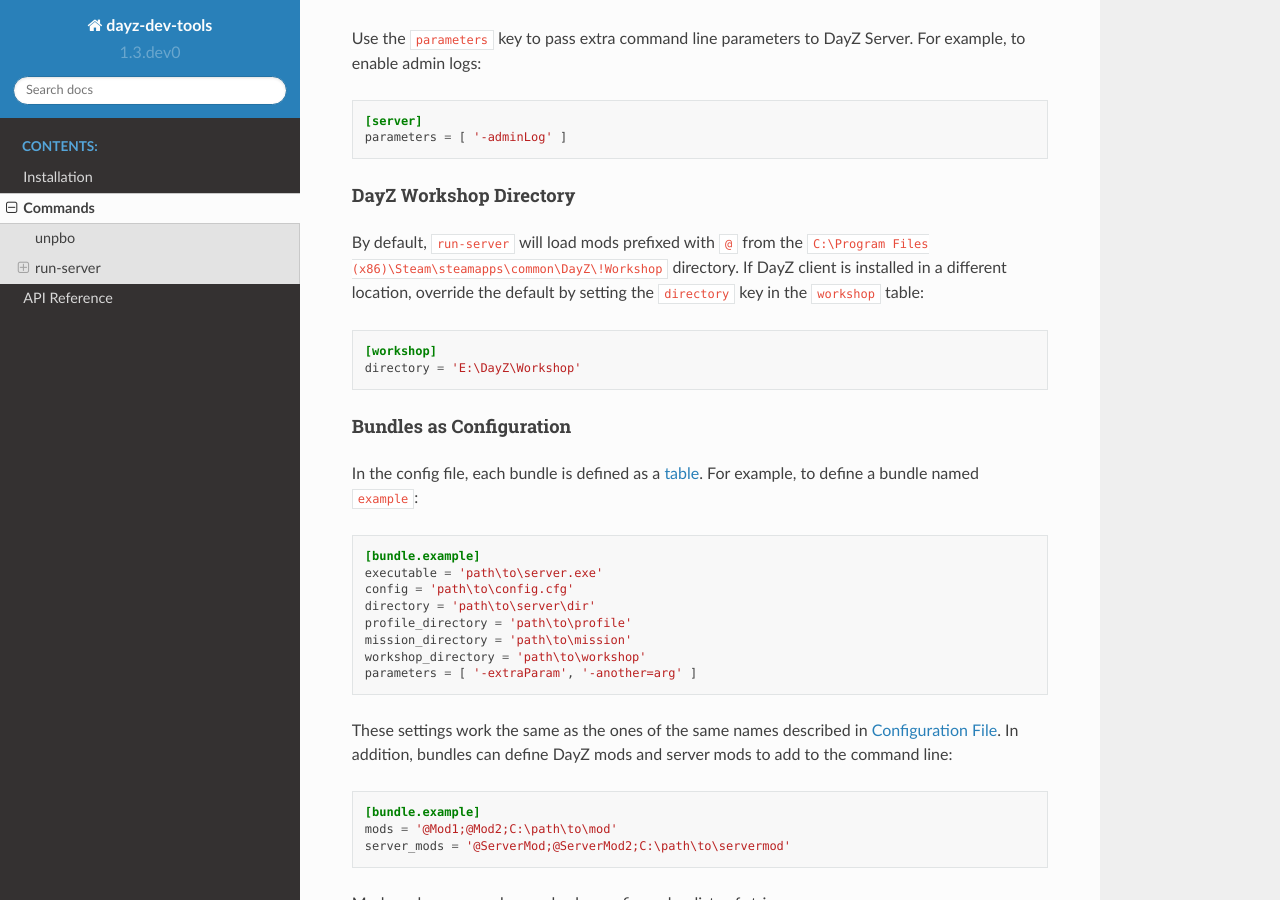
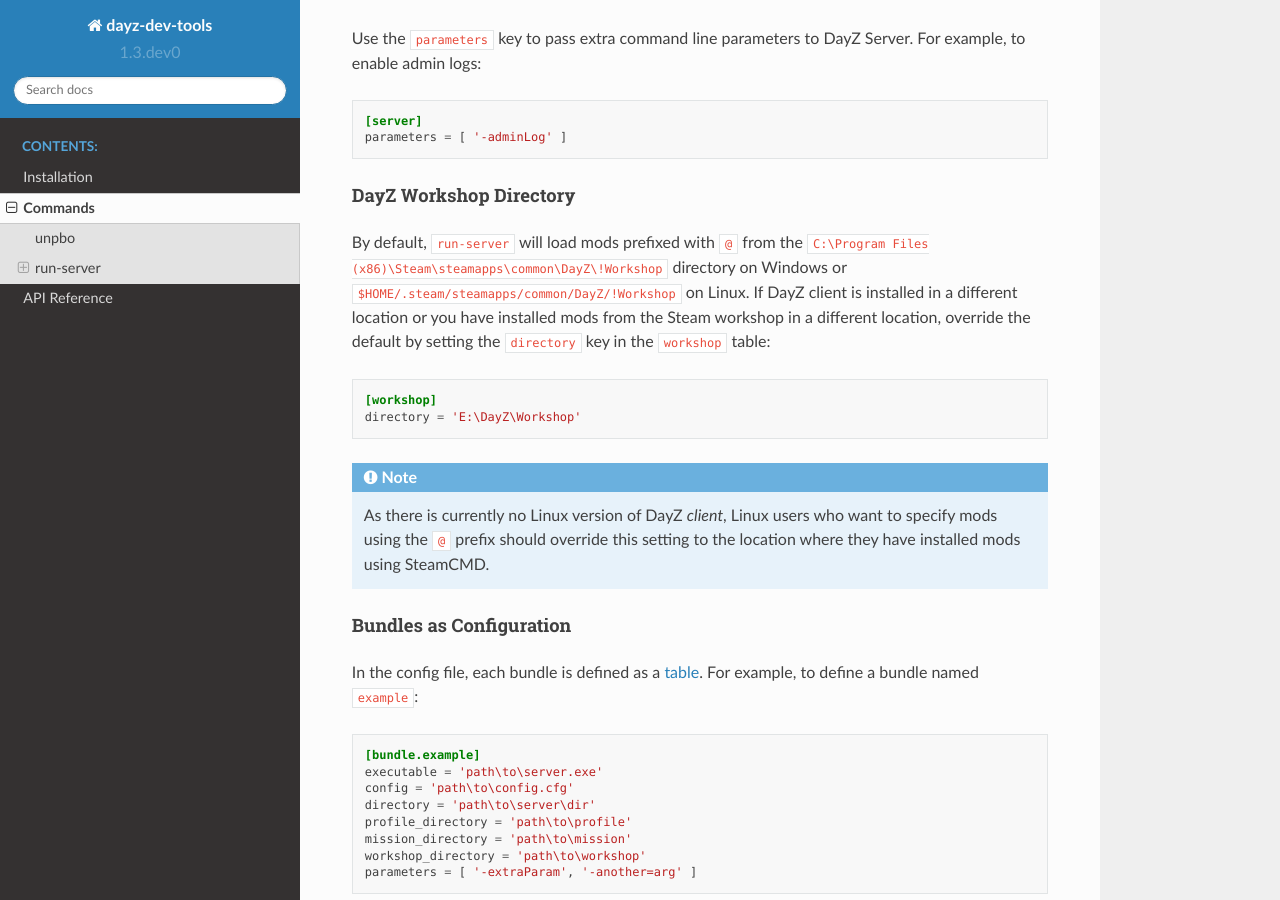
Before and after one commit to tjensen/dayz-dev-tools, a Sphinx documentation site: the page built from docs/commands.rst, in a window 1280 px wide and 900 px high, scrolled down 3405 px. Built offline with Sphinx 7.4.7 and the Read the Docs theme 2.0.0, drawn with Linux system fonts in a browser that asks for light colours; some of the changed text lies outside the part shown.

Commit message:
Adapting default settings on Linux - resolves #14

```diff
--- a/docs/commands.rst
+++ b/docs/commands.rst
@@ -94,8 +94,8 @@
 """""""""""""""""
 
 By default, ``run-server`` will try to run DayZ Server by running
-``.\DayZServer_x64.exe``. To override the executable path, set the
-``executable`` key:
+``.\DayZServer_x64.exe`` on Windows or ``./DayZServer`` on Linux. To override
+the executable path, set the ``executable`` key:
 
 .. code:: toml
 
@@ -183,14 +183,20 @@
 """""""""""""""""""""""
 
 By default, ``run-server`` will load mods prefixed with ``@`` from
-the ``C:\Program Files (x86)\Steam\steamapps\common\DayZ\!Workshop`` directory.
-If DayZ client is installed in a different location, override the default by
+the ``C:\Program Files (x86)\Steam\steamapps\common\DayZ\!Workshop`` directory
+on Windows or ``$HOME/.steam/steamapps/common/DayZ/!Workshop`` on Linux. If
+DayZ client is installed in a different location or you have installed mods
+from the Steam workshop in a different location, override the default by
 setting the ``directory`` key in the ``workshop`` table:
 
 .. code:: toml
 
    [workshop]
    directory = 'E:\DayZ\Workshop'
+
+.. note:: As there is currently no Linux version of DayZ *client*, Linux users
+   who want to specify mods using the ``@`` prefix should override this setting
+   to the location where they have installed mods using SteamCMD.
 
 Bundles as Configuration
 """"""""""""""""""""""""
```
Also changed, not shown: 2 other files.
